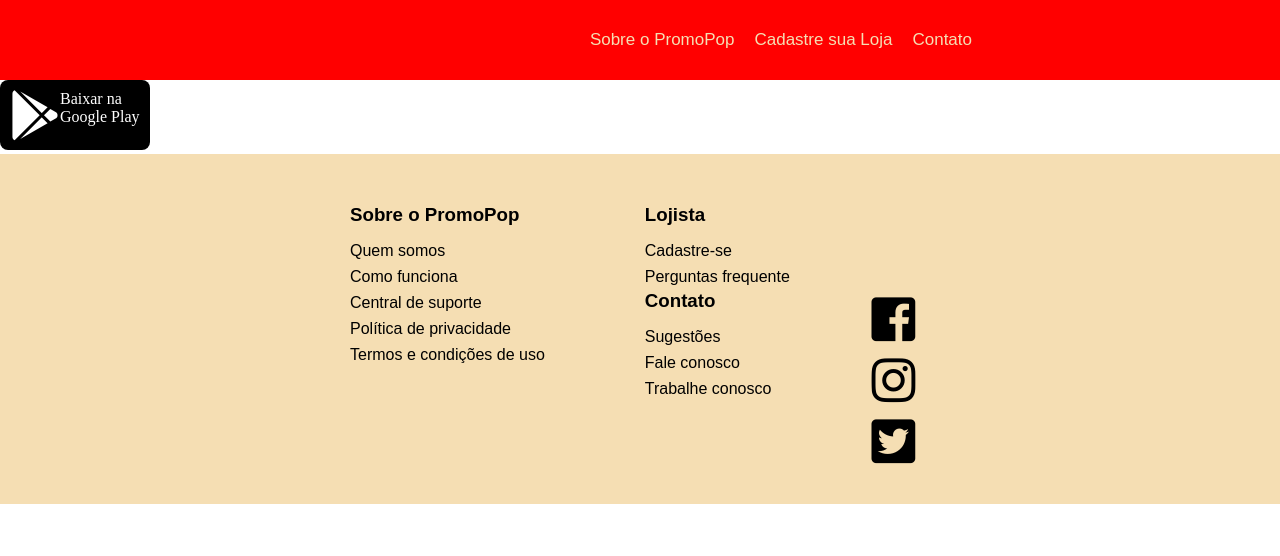
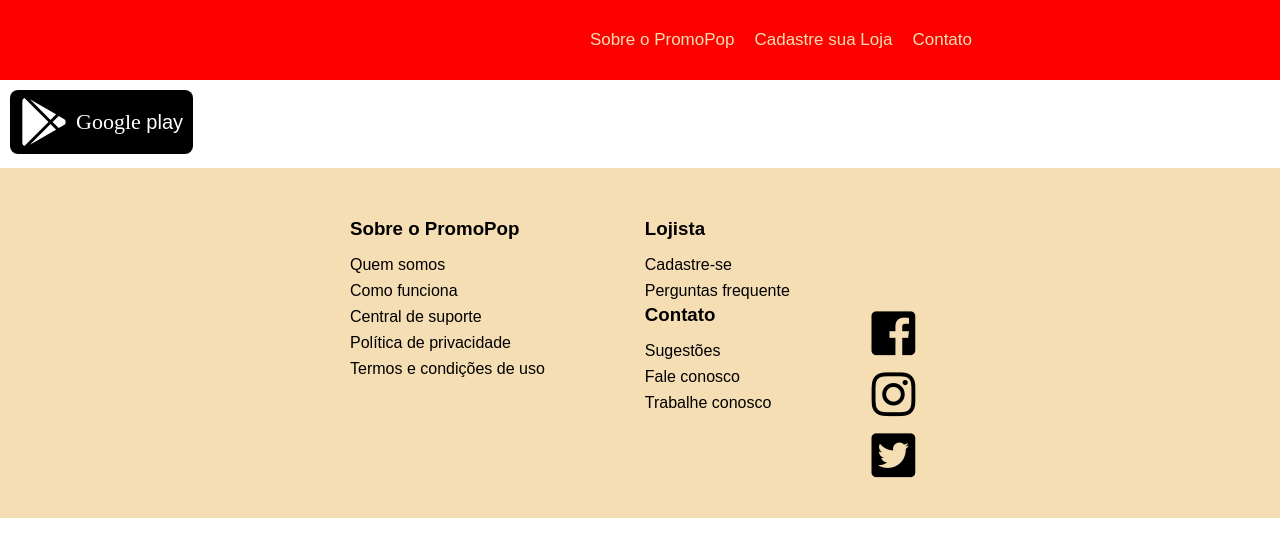
Before and after one commit to BrunaN/PromoPop, a plain HTML site: page main.html in a window 1280 px wide. Drawn offline with Linux system fonts and the light colour scheme.

Commit message:
Google play

```diff
--- a/main.css
+++ b/main.css
@@ -57,15 +57,36 @@ footer .col.icons{
     display: inline-block;
     background-color: black;
     border-radius: 8px;
-    padding: 10px;
+    padding: 8px 10px;
+    margin: 10px;
 }
 
 .googlePlay div{
     float: left;
+    height: 48px;
+    line-height: 48px;
+}
+
+.googlePlay .text{
+    padding-left: 8px;
+}
+
+.googlePlay .text{
+    font-size: 12px;
+}
+
+.googlePlay .text p{
+    font-size: 20px;
+    font-family: sans-serif;
+}
+
+.googlePlay .text p span{
+    font-size: 22px;
+    font-family: serif;
 }
 
 .googlePlay i{
-    font-size: 50px;
+    font-size: 48px;
 }
 
 footer .col h3{
--- a/main.html
+++ b/main.html
@@ -24,9 +24,8 @@
         <div>
             <i class="fab fa-google-play"></i>
         </div>
-        <div>
-            <span class="download">Baixar na</span>
-            <p><span>Google</span> Play</p>
+        <div class="text">
+            <p><span>Google</span> play</p>
         </div>
     </div>
 
```
